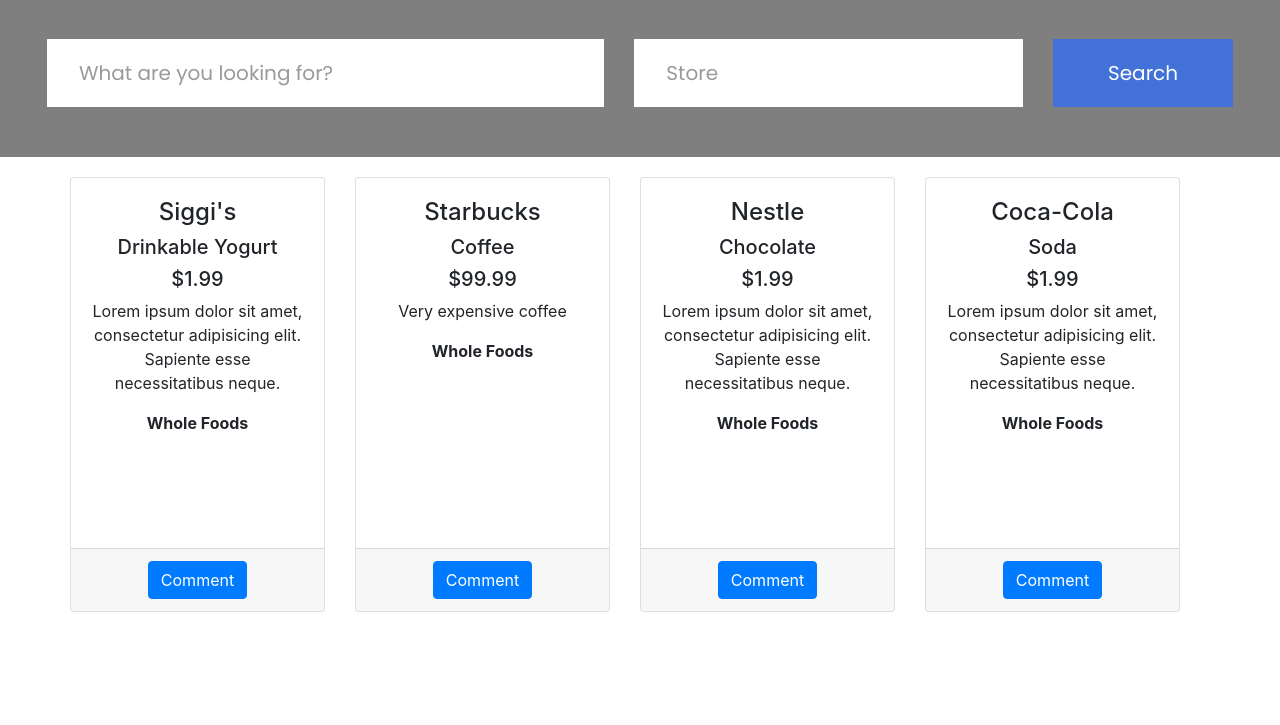
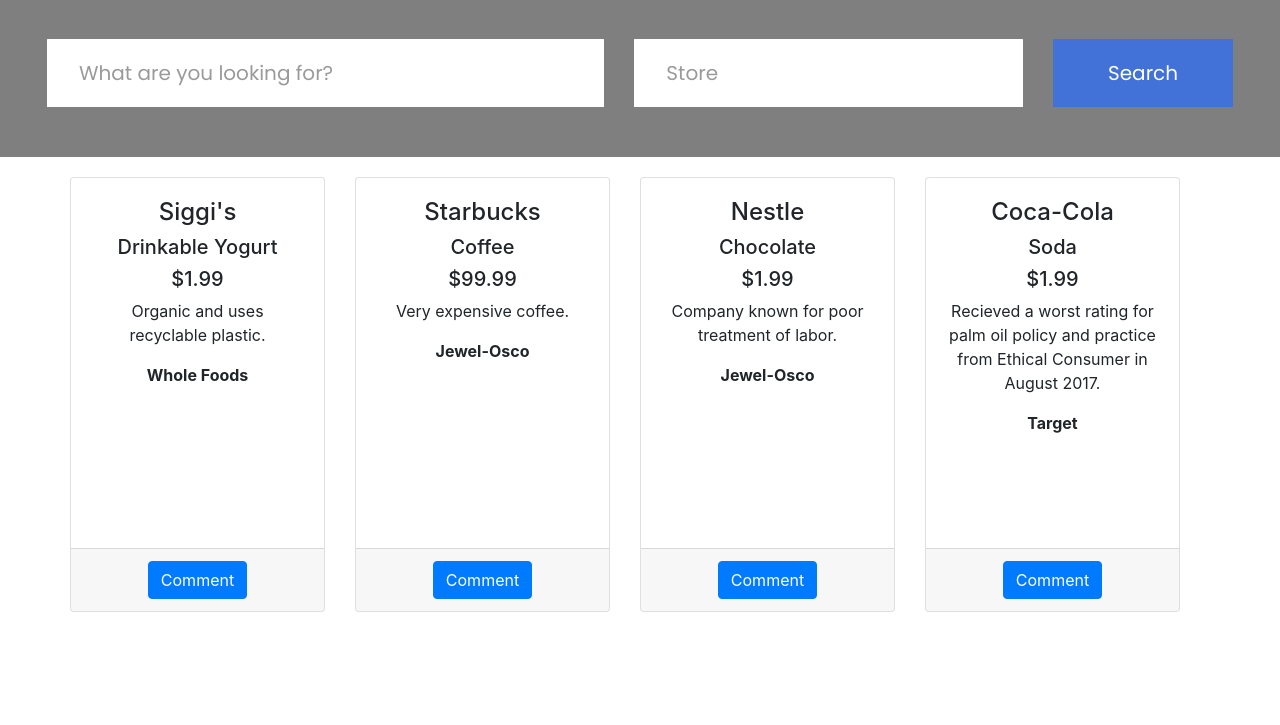
Before and after one commit to Woke-Shopper-EECS330/Woke-shopper, a website: page cardspage.html in a window 1280 px wide. Shown: the part 75-800 px from the top of the page. Drawn offline with Linux system fonts and the light colour scheme.

Commit message:
Update cardspage.html

```diff
--- a/cardspage.html
+++ b/cardspage.html
@@ -209,7 +209,7 @@
                      </div>
                      <div id="timestamp">11/26/2019 - 2:54pm
                      </div>
-                     <div id="comment-text">This is a good source. 0
+                     <div id="comment-text">This is a good source.
                      </div>
                    </div>
                  </div>
@@ -264,7 +264,7 @@
                      </div>
                      <div id="timestamp">11/26/2019 - 2:54pm
                      </div>
-                     <div id="comment-text">This is a good source. 1
+                     <div id="comment-text">This is a good source.
                      </div>
                    </div>
                  </div>
@@ -319,7 +319,7 @@
                      </div>
                      <div id="timestamp">11/26/2019 - 2:54pm
                      </div>
-                     <div id="comment-text">This is a good source. 2
+                     <div id="comment-text">This is a good source.
                      </div>
                    </div>
                  </div>
@@ -374,7 +374,7 @@
                      </div>
                      <div id="timestamp">11/26/2019 - 2:54pm
                      </div>
-                     <div id="comment-text">This is a good source. 3
+                     <div id="comment-text">This is a good source.
                      </div>
                    </div>
                  </div>
@@ -410,31 +410,31 @@
                 companyName: 'Siggi\'s',
                 name: 'Drinkable Yogurt',
                 price: 1.99,
-                information: "Lorem ipsum dolor sit amet, consectetur adipisicing elit. Sapiente esse necessitatibus neque.",
+                information: "Organic and uses recyclable plastic.",
                 stores: "Whole Foods",
                 modal: "#CommentModal0",
             }, {
                 companyName: 'Starbucks',
                 name: 'Coffee',
                 price: 99.99,
-                information: "Very expensive coffee",
-                stores: "Whole Foods",
+                information: "Very expensive coffee.",
+                stores: "Jewel-Osco",
                 modal: "#CommentModal1"
             },
             {
                 companyName: 'Nestle',
                 name: 'Chocolate',
                 price: 1.99,
-                information: "Lorem ipsum dolor sit amet, consectetur adipisicing elit. Sapiente esse necessitatibus neque.",
-                stores: "Whole Foods",
+                information: "Company known for poor treatment of labor.",
+                stores: "Jewel-Osco",
                 modal: "#CommentModal2"
             },
             {
                 companyName: 'Coca-Cola',
                 name: 'Soda',
                 price: 1.99,
-                information: "Lorem ipsum dolor sit amet, consectetur adipisicing elit. Sapiente esse necessitatibus neque.",
-                stores: "Whole Foods",
+                information: "Recieved a worst rating for palm oil policy and practice from Ethical Consumer in August 2017.",
+                stores: "Target",
                 modal: "#CommentModal3"
             }];
 
```
